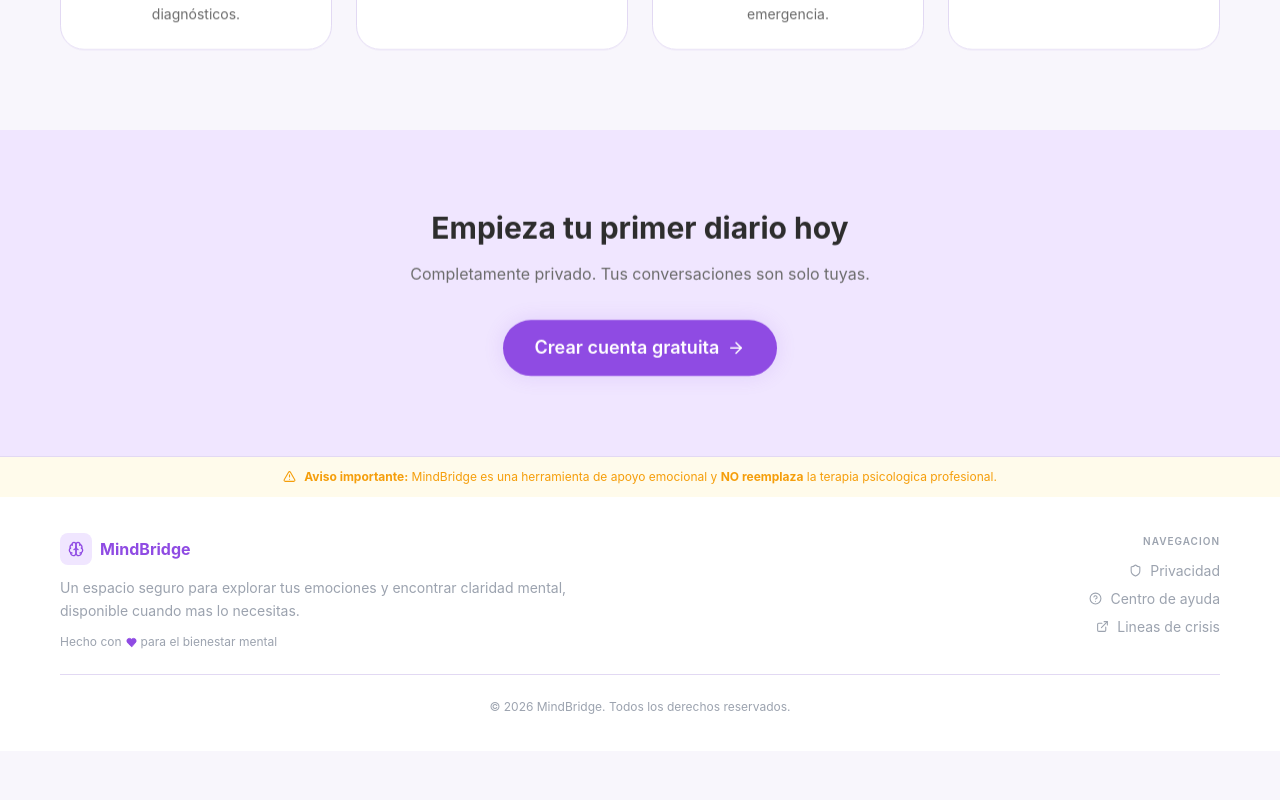
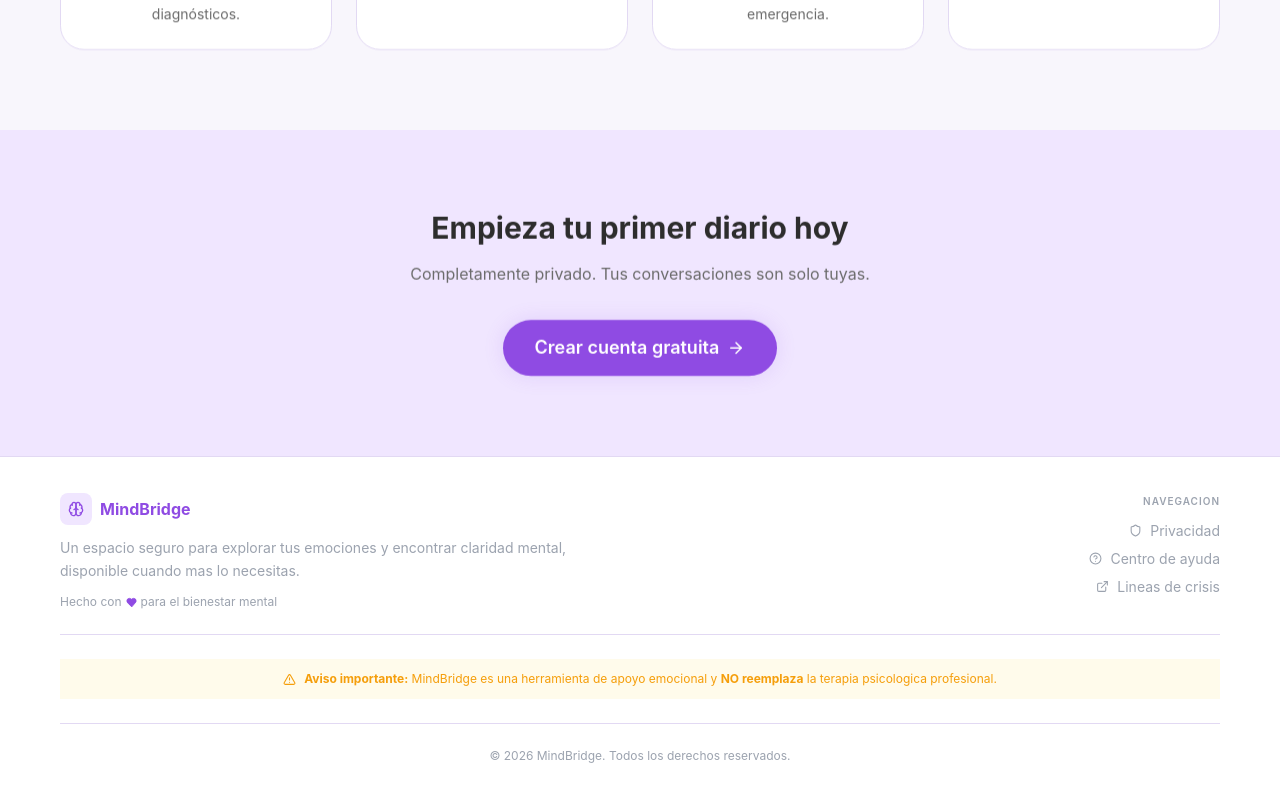
Before and after one commit to T-cordoba/mindbridge-frontend, a Next.js app: page / in a window 1280 px wide. Shown: the part 1134-1934 px from the top of the page. Before the commit the page ends 1885 px from the top, so only its background shows below. Built offline with nearby package versions, Linux system fonts and the light colour scheme; no server answers.

Commit message:
feat(footer): reposition important notice about emotional support tool

```diff
--- a/src/components/layout/Footer.tsx
+++ b/src/components/layout/Footer.tsx
@@ -10,15 +10,6 @@ const footerLinks = [
 export default function Footer() {
   return (
     <footer className="mt-auto bg-surface border-t border-border">
-      <div className="bg-warning-bg">
-        <div className="container py-3 flex items-center justify-center gap-2 text-warning text-xs text-center">
-          <AlertTriangle size={13} className="flex-shrink-0" />
-          <span>
-            <strong>Aviso importante:</strong> MindBridge es una herramienta de apoyo emocional y{' '}
-            <strong>NO reemplaza</strong> la terapia psicologica profesional.
-          </span>
-        </div>
-      </div>
 
       <div className="container py-8 md:py-9">
         <div className="grid grid-cols-1 md:grid-cols-2 gap-8">
@@ -64,6 +55,18 @@ export default function Footer() {
 
         <div className="my-6 h-px bg-border" />
 
+        <div className="bg-warning-bg">
+          <div className="container py-3 flex items-center justify-center gap-2 text-warning text-xs text-center">
+            <AlertTriangle size={13} className="flex-shrink-0" />
+            <span>
+              <strong>Aviso importante:</strong> MindBridge es una herramienta de apoyo emocional y{' '}
+              <strong>NO reemplaza</strong> la terapia psicologica profesional.
+            </span>
+          </div>
+        </div>
+
+        <div className="my-6 h-px bg-border" />
+
         <p className="text-center text-xs text-text-muted">
           © {new Date().getFullYear()} MindBridge. Todos los derechos reservados.
         </p>
```
